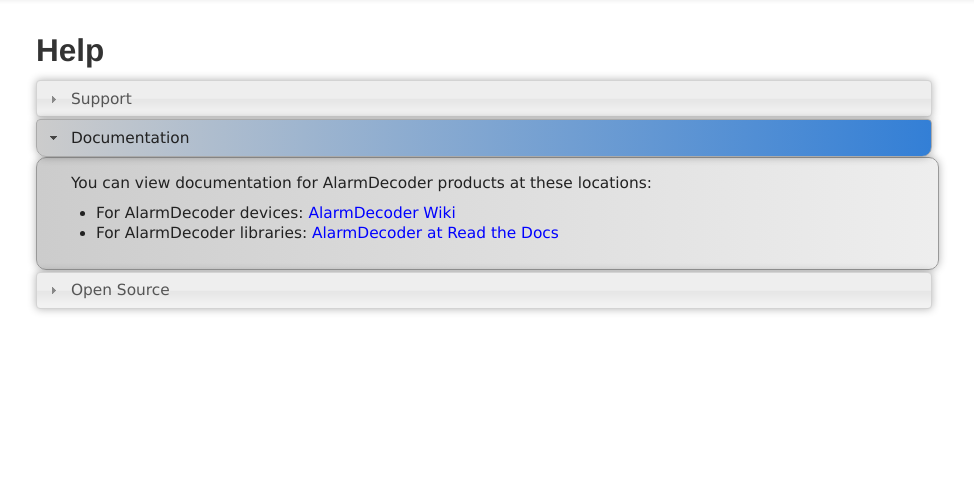
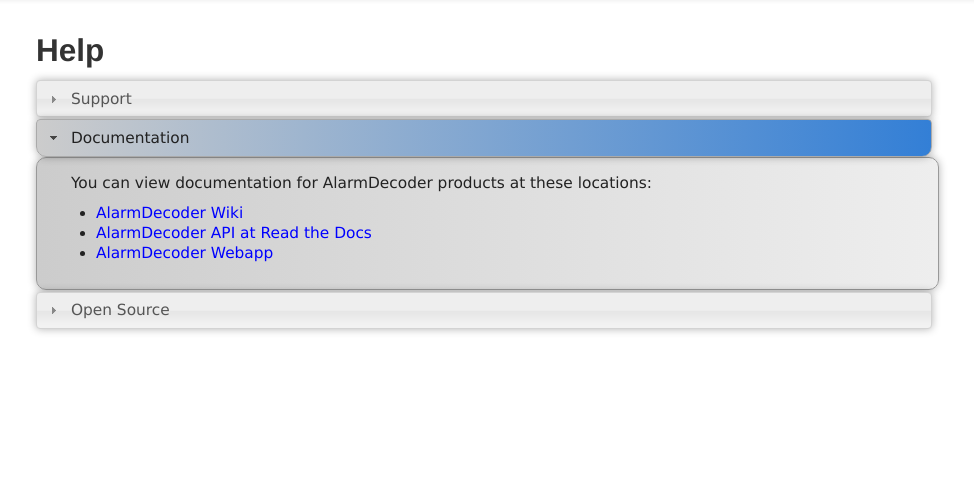
Before and after one commit to nutechsoftware/alarmdecoder-webapp, a Python web app: template ad2web/templates/frontend/footers/help.html in a window 1280 px wide, after a click on "Documentation". Shown: the part 64-566 px from the top of the page, without its empty margins (156-1130 px from the left). Run offline with Jinja, Linux system fonts and the light colour scheme; the template is opened without the code that fills it, so the values that code supplies are empty; some libraries are stand-ins or nearby versions.

Commit message:
Javascript flash messages can now be clicked to close, still todo flask generated, updated help

```diff
--- a/ad2web/static/js/main.js
+++ b/ad2web/static/js/main.js
@@ -3,7 +3,7 @@
 /* Add a flash message notification to the DOM */
 function add_flash_message(message, category)
 {
-    var htmlStr = '<div class="alert alert-' + category + '"><button type="button" class="close" data-dismiss="alert">x</button>' + message + '</div>';
+    var htmlStr = '<div class="alert alert-' + category + '" data-dismiss="alert"><button type="button" class="close" data-dismiss="alert">x</button>' + message + '</div>';
     $('#flash_message_container').append(htmlStr);
 }
 
--- a/ad2web/templates/frontend/footers/help.html
+++ b/ad2web/templates/frontend/footers/help.html
@@ -31,8 +31,9 @@
         <p>
             You can view documentation for AlarmDecoder products at these locations:
             <ul>
-                <li>For AlarmDecoder devices: <a href="http://www.alarmdecoder.com/wiki/index.php/Main_Page" style="color: blue;">AlarmDecoder Wiki</a></li>
-                <li>For AlarmDecoder libraries: <a href="http://alarmdecoder.readthedocs.org/en/latest/" style="color: blue;">AlarmDecoder at Read the Docs</a></li>
+                <li><a href="http://www.alarmdecoder.com/wiki/index.php/Main_Page" style="color: blue;">AlarmDecoder Wiki</a></li>
+                <li><a href="http://alarmdecoder.readthedocs.org/en/latest/" style="color: blue;">AlarmDecoder API at Read the Docs</a></li>
+                <li><a href="http://www.alarmdecoder.com/wiki/index.php/AlarmDecoder_Webapp" style="color: blue;">AlarmDecoder Webapp</a></li>
             </ul>
         </p>
     </div>
```
